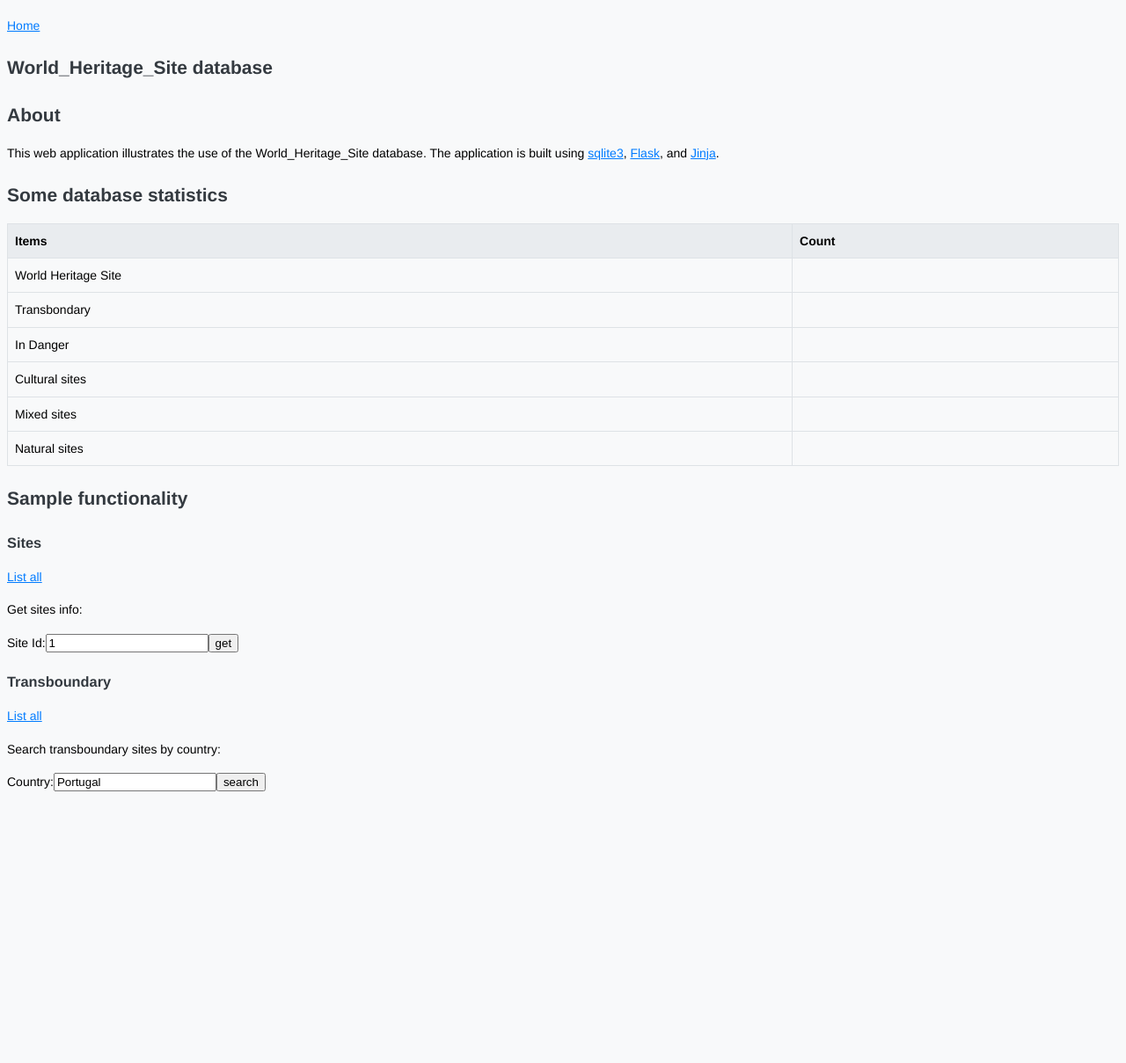
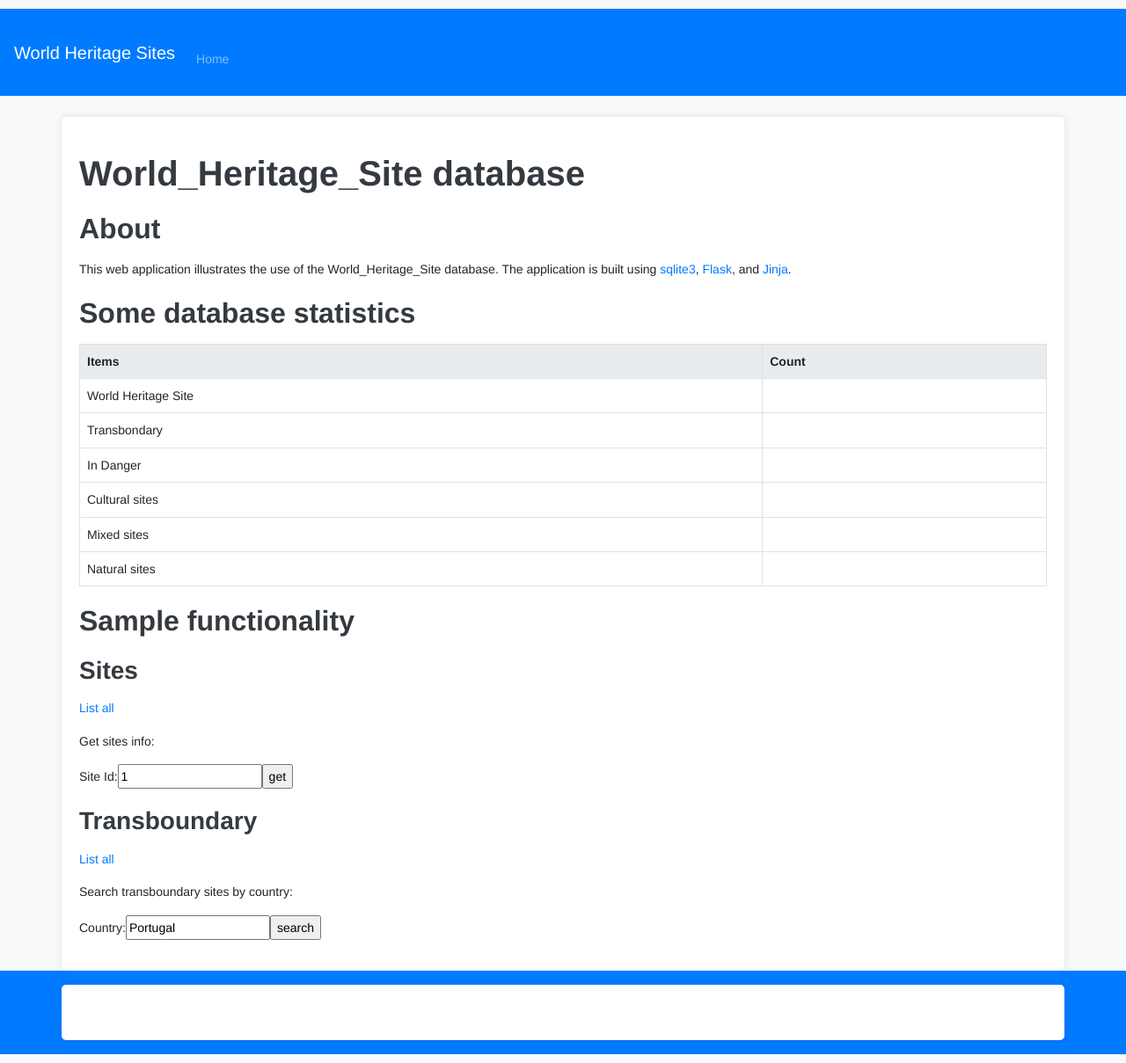
Before and after one commit to simao-g/WorldHeritageApp, a Flask app: template App/templates/index.html in a window 1280 px wide. Shown: the whole page at 88% size. Before the commit the page ends 900 px from the top, so only its background shows below. Run offline with Flask 3, Linux system fonts and the light colour scheme; the template is opened without the code that fills it, so the values that code supplies are empty; some libraries are stand-ins or nearby versions.

Commit message:
Update base.html

```diff
--- a/App/templates/base.html
+++ b/App/templates/base.html
@@ -1,9 +1,37 @@
-<!doctype html>
-<title>Flask application</title>
-<link rel="stylesheet" href="{{ url_for('static', filename='style.css') }}">
-<nav>
-  <a href="/">Home</a>
-</nav>
-<section class="content">
-  {% block content %}{% endblock %}
-</section>
+<!DOCTYPE html>
+<html lang="en">
+<head>
+    <meta charset="UTF-8">
+    <meta name="viewport" content="width=device-width, initial-scale=1.0">
+    <title>World Heritage Sites Database</title>
+    <link rel="stylesheet" href="https://stackpath.bootstrapcdn.com/bootstrap/4.5.2/css/bootstrap.min.css">
+    <link rel="stylesheet" href="{{ url_for('static', filename='style.css') }}">
+</head>
+<body>
+    <nav class="navbar navbar-expand-lg navbar-dark bg-primary">
+        <a class="navbar-brand" href="/">World Heritage Sites</a>
+        <button class="navbar-toggler" type="button" data-toggle="collapse" data-target="#navbarNav" aria-controls="navbarNav" aria-expanded="false" aria-label="Toggle navigation">
+            <span class="navbar-toggler-icon"></span>
+        </button>
+        <div class="collapse navbar-collapse" id="navbarNav">
+            <ul class="navbar-nav">
+                <li class="nav-item">
+                    <a class="nav-link" href="/">Home</a>
+                </li>
+                <!-- Add more navigation links here if needed -->
+            </ul>
+        </div>
+    </nav>
+    <div class="container mt-4">
+        {% block content %}{% endblock %}
+    </div>
+    <footer class="footer bg-primary text-white text-center py-3">
+        <div class="container">
+            <span>&copy; 2023 World Heritage Sites Database</span>
+        </div>
+    </footer>
+    <script src="https://code.jquery.com/jquery-3.5.1.slim.min.js"></script>
+    <script src="https://cdn.jsdelivr.net/npm/@popperjs/core@2.5.4/dist/umd/popper.min.js"></script>
+    <script src="https://stackpath.bootstrapcdn.com/bootstrap/4.5.2/js/bootstrap.min.js"></script>
+</body>
+</html>
```
